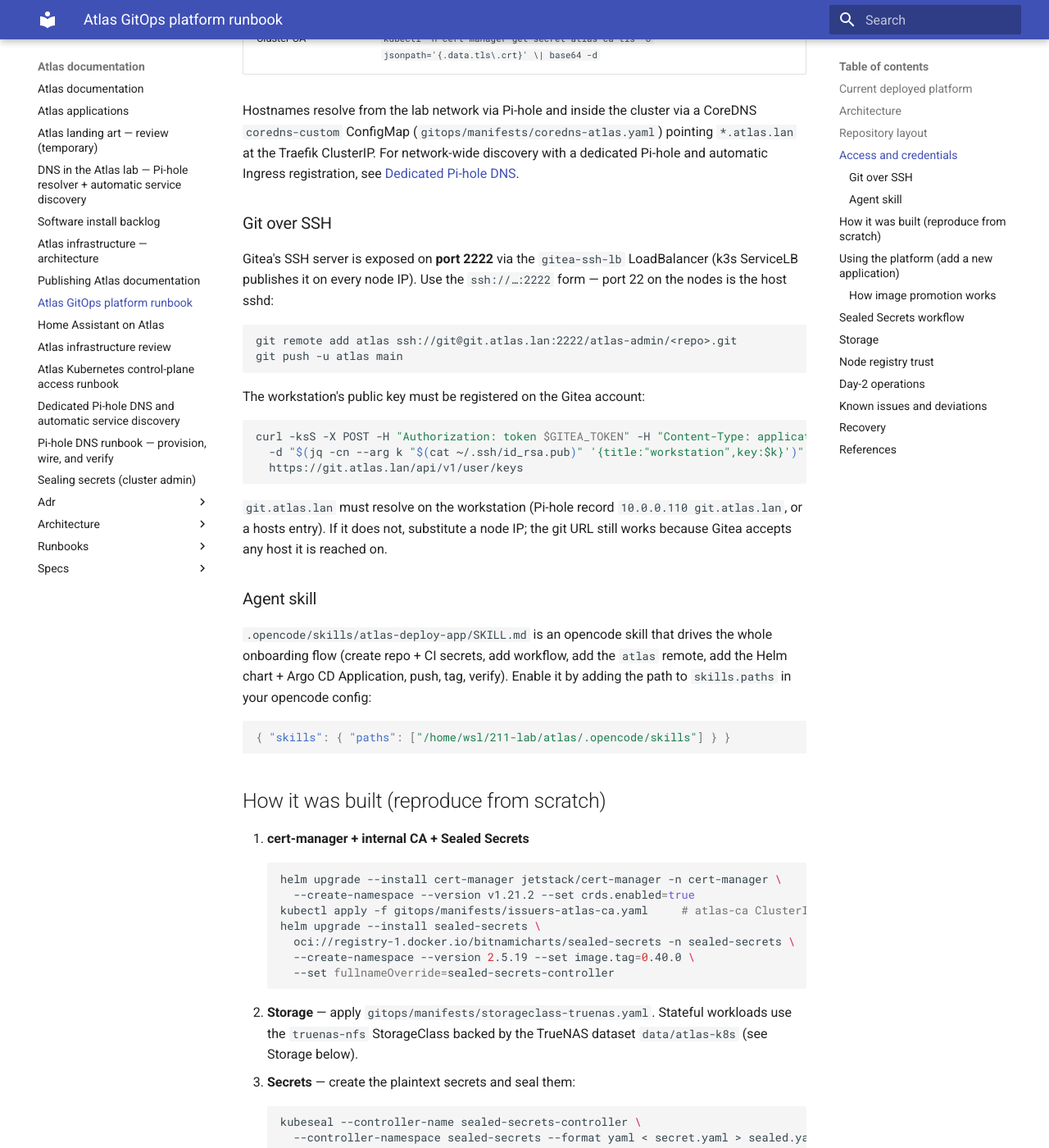
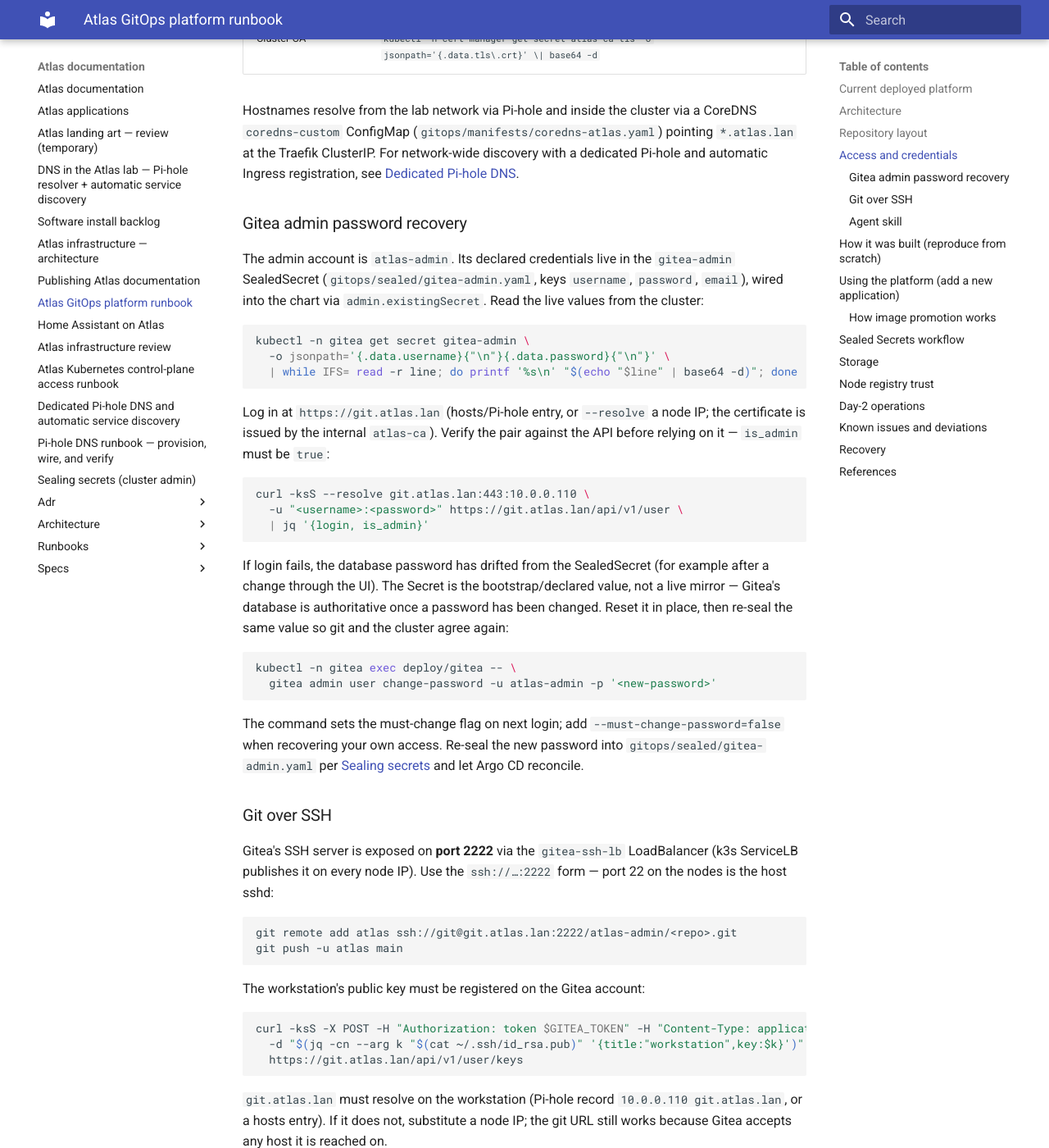
Before and after one commit to 211lab/atlas, an MkDocs documentation site: the page built from docs/gitops-platform.md, in a window 1280 px wide and 1400 px high, scrolled down 2661 px. Shown: the whole window at 82% size. Built offline with MkDocs 1.6.1 and Material for MkDocs 9.7.7, drawn with Linux system fonts in a browser that asks for light colours.

Commit message:
docs: document gitea admin password recovery

````diff
--- a/docs/gitops-platform.md
+++ b/docs/gitops-platform.md
@@ -99,6 +99,45 @@
 pointing `*.atlas.lan` at the Traefik ClusterIP. For network-wide discovery with
 a dedicated Pi-hole and automatic Ingress registration, see
 [Dedicated Pi-hole DNS](pihole-dns.md).
+
+### Gitea admin password recovery
+
+The admin account is `atlas-admin`. Its declared credentials live in the
+`gitea-admin` SealedSecret (`gitops/sealed/gitea-admin.yaml`, keys `username`,
+`password`, `email`), wired into the chart via `admin.existingSecret`. Read the
+live values from the cluster:
+
+```sh
+kubectl -n gitea get secret gitea-admin \
+  -o jsonpath='{.data.username}{"\n"}{.data.password}{"\n"}' \
+  | while IFS= read -r line; do printf '%s\n' "$(echo "$line" | base64 -d)"; done
+```
+
+Log in at `https://git.atlas.lan` (hosts/Pi-hole entry, or `--resolve` a node
+IP; the certificate is issued by the internal `atlas-ca`). Verify the pair
+against the API before relying on it — `is_admin` must be `true`:
+
+```sh
+curl -ksS --resolve git.atlas.lan:443:10.0.0.110 \
+  -u "<username>:<password>" https://git.atlas.lan/api/v1/user \
+  | jq '{login, is_admin}'
+```
+
+If login fails, the database password has drifted from the SealedSecret (for
+example after a change through the UI). The Secret is the bootstrap/declared
+value, not a live mirror — Gitea's database is authoritative once a password
+has been changed. Reset it in place, then re-seal the same value so git and the
+cluster agree again:
+
+```sh
+kubectl -n gitea exec deploy/gitea -- \
+  gitea admin user change-password -u atlas-admin -p '<new-password>'
+```
+
+The command sets the must-change flag on next login; add
+`--must-change-password=false` when recovering your own access. Re-seal the new
+password into `gitops/sealed/gitea-admin.yaml` per
+[Sealing secrets](sealing-secrets.md) and let Argo CD reconcile.
 
 ### Git over SSH
 
````
